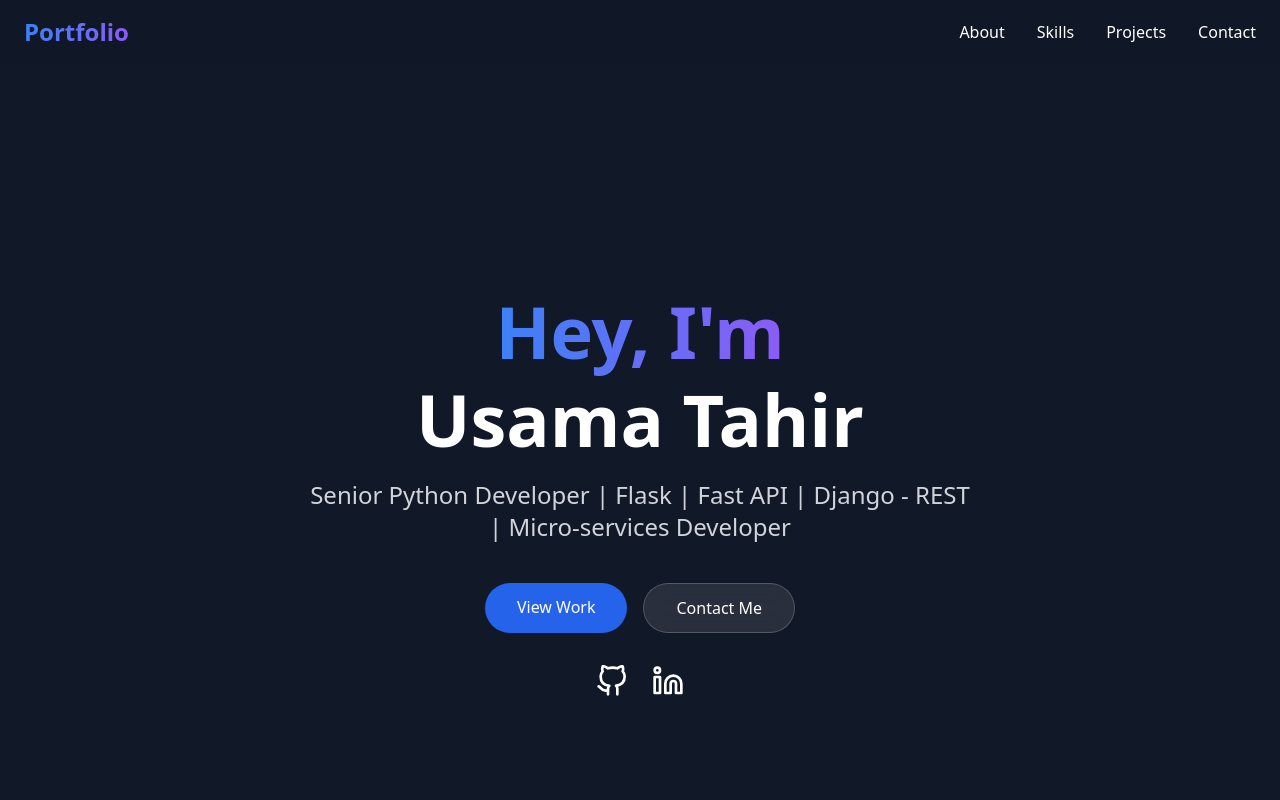
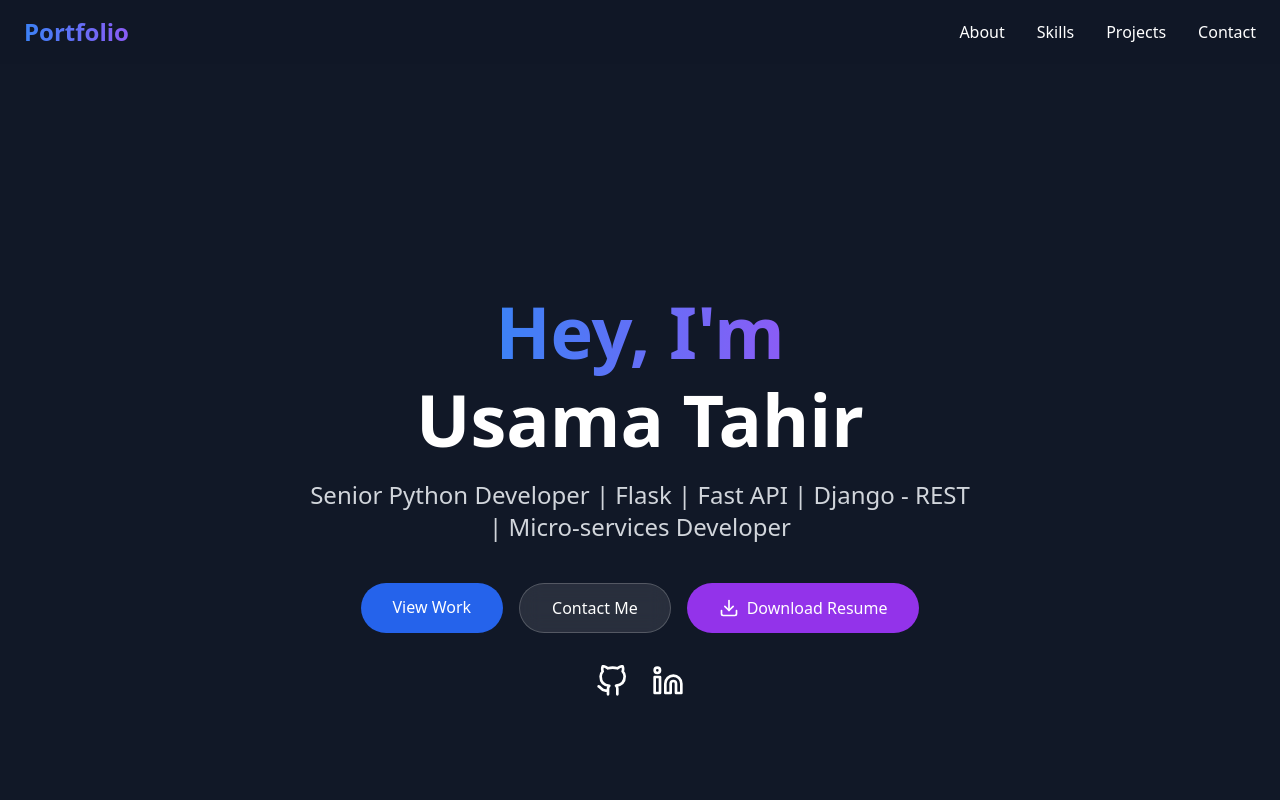
Before and after one commit to usama124/basic-portfolio, a plain HTML site: page index.html in a window 1280 px wide. Shown: the top 800 px of the page. Drawn offline with nearby package versions, Linux system fonts and the light colour scheme.

Commit message:
added download resume option

```diff
--- a/index.html
+++ b/index.html
@@ -100,6 +100,12 @@
               class="px-8 py-3 glass-card hover:bg-white/10 rounded-full font-medium transition"
               >Contact Me</a
             >
+            <a
+              href="Usama-Tahir-Python-FastAPI-developer.pdf" download
+              class="px-8 py-3 bg-purple-600 hover:bg-purple-700 rounded-full font-medium transition flex items-center justify-center"
+            >
+              <i data-feather="download" class="w-5 h-5 mr-2"></i> Download Resume
+            </a>
           </div>
           <div class="flex justify-center space-x-6">
             <a href="https://github.com/usama124" target="_blank" class="text-white hover:text-blue-400 transition" aria-label="GitHub">
```
Also changed, not shown: 1 other file.
